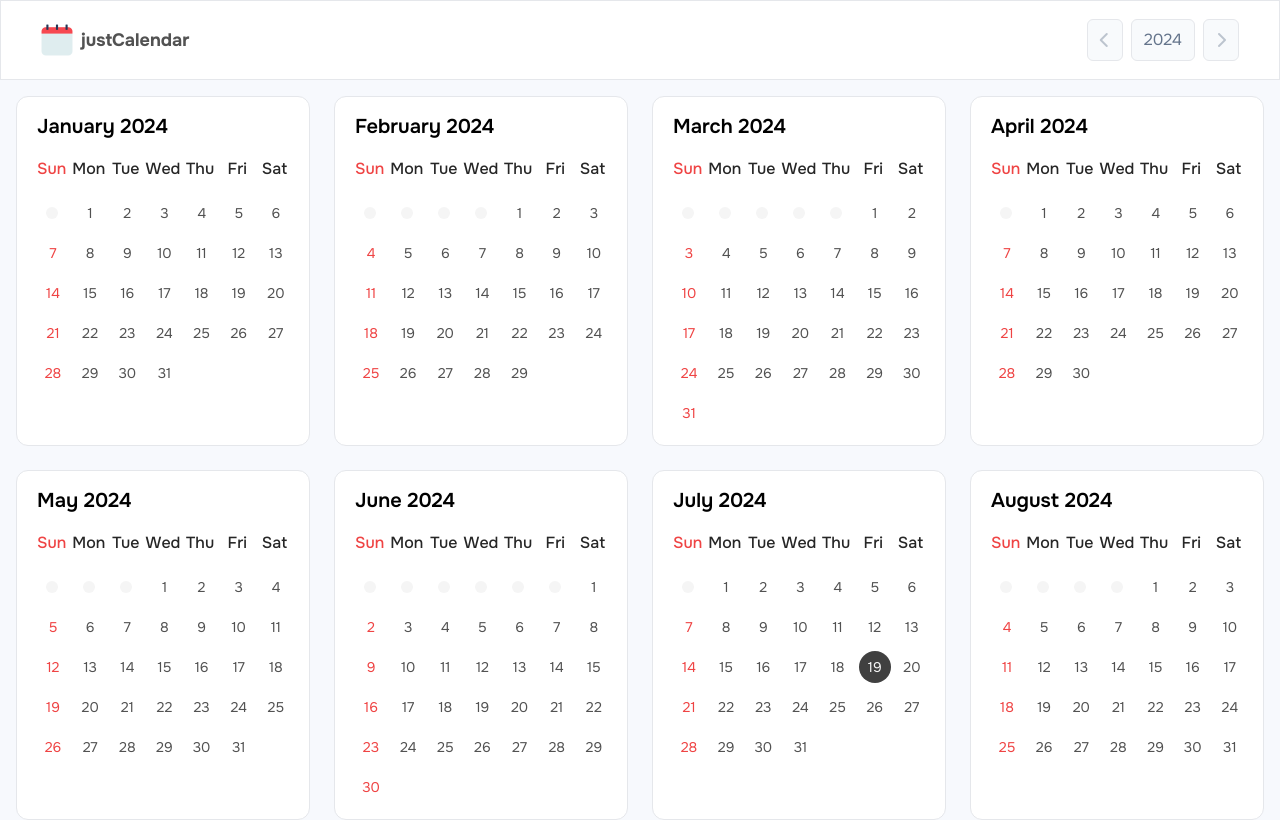
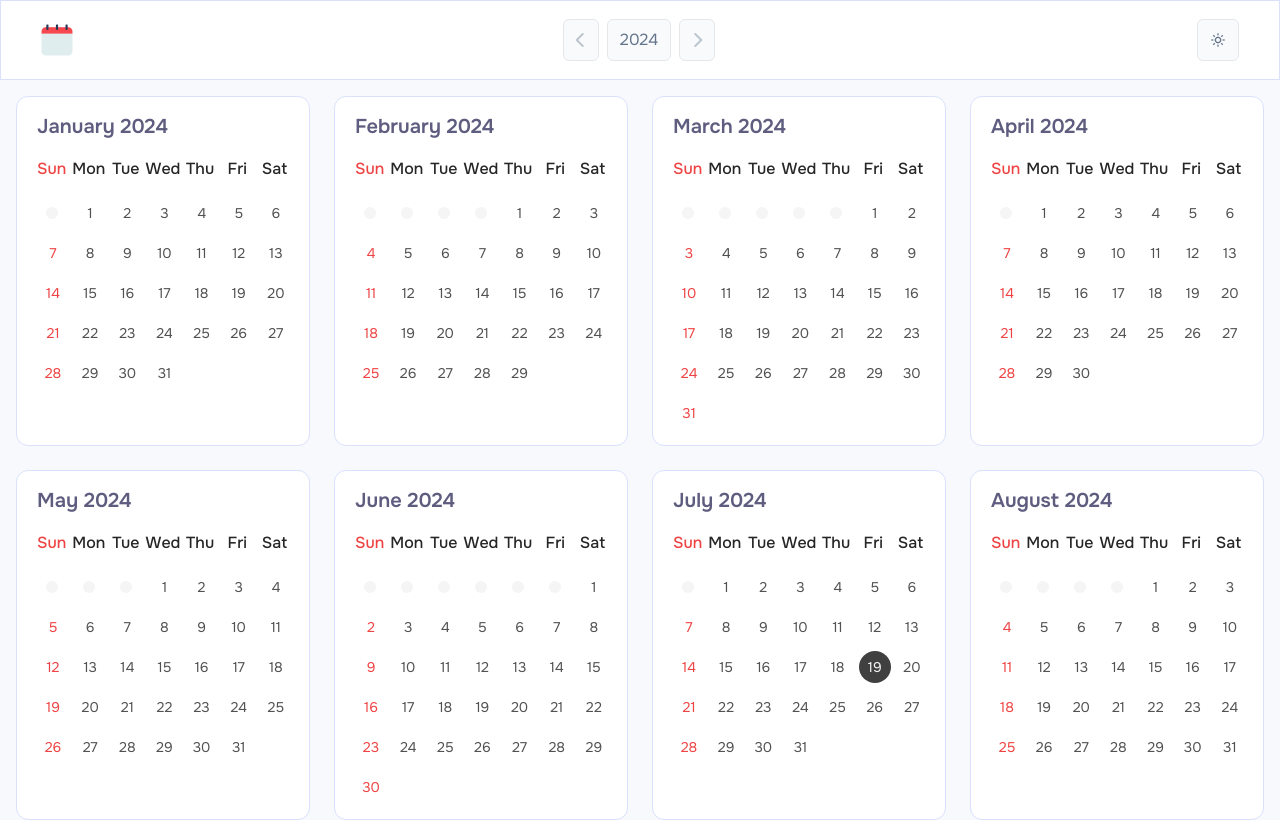
Before and after one commit to dwiwijaya/tanggaloka, a Vue app: page / in a window 1280 px wide. Shown: the top 820 px of the page. Built offline with nearby package versions, Linux system fonts and the light colour scheme.

Commit message:
feat: theme

```diff
--- a/package.json
+++ b/package.json
@@ -9,6 +9,7 @@
     "preview": "vite preview"
   },
   "dependencies": {
+    "@vueuse/core": "^10.11.0",
     "dayjs": "^1.11.12",
     "vue": "^3.4.31"
   },
--- a/src/App.vue
+++ b/src/App.vue
@@ -32,3 +32,6 @@ export default {
   }
 };
 </script>
+<style>
+@import url('https://unpkg.com/boxicons@2.1.4/css/boxicons.min.css');
+</style>
--- a/src/components/CalendarCard.vue
+++ b/src/components/CalendarCard.vue
@@ -1,10 +1,10 @@
 <template>
-    <div class="py-4 px-5 border rounded-xl bg-white">
-        <h2 class="text-xl font-semibold mb-4">{{ monthName }} {{ year }}</h2>
+    <div class="py-4 px-5 border rounded-xl bg-container border-stroke">
+        <h2 class="text-xl dark:text-neutral-300 font-semibold mb-4">{{ monthName }} {{ year }}</h2>
         <div class="grid grid-cols-7 gap-2">
-            <div v-for="day in daysOfWeek" :key="day" :class="day === 'Sun' ? '!text-red-500' : ''" class="font-medium mb-2 text-neutral-800 flex justify-center items-center">{{ day }}</div>
-            <div v-for="day in blankDays" :key="day" class="flex justify-center items-center"><span class="rounded-full w-3 h-3 bg-neutral-100"></span></div>
-            <div v-for="day in daysInMonth" :key="day" :class="[dayClasses(day), isToday(day), 'text-center !w-8 h-8 flex justify-center items-center text-neutral-600 text-sm']">
+            <div v-for="day in daysOfWeek" :key="day" :class="day === 'Sun' ? '!text-red-500' : ''" class="font-medium mb-2 text-neutral-800 dark:text-neutral-400 flex justify-center items-center">{{ day }}</div>
+            <div v-for="day in blankDays" :key="day" class="flex justify-center items-center"><span class="rounded-full w-3 h-3 bg-neutral-100 dark:bg-neutral-700"></span></div>
+            <div v-for="day in daysInMonth" :key="day" :class="[dayClasses(day), isToday(day), 'text-center !w-8 h-8 flex justify-center items-center text-neutral-600 dark:text-neutral-500 text-sm']">
                 {{ day }}
             </div>
         </div>
@@ -52,7 +52,7 @@ export default {
             };
         },
         isToday(day) {
-            return `${this.year}-${this.month + 1}-${day}` == this.today ? 'bg-neutral-700 !text-neutral-100 rounded-full' : '';
+            return `${this.year}-${this.month + 1}-${day}` == this.today ? 'bg-neutral-700 dark:bg-neutral-300 !text-neutral-100 dark:!text-neutral-600 rounded-full' : '';
         }
     },
 };
--- a/src/components/Header.vue
+++ b/src/components/Header.vue
@@ -1,26 +1,37 @@
 <template>
     <header>
-        <div class="flex items-center justify-between h-20 px-10 bg-white border border-b">
+        <div class="flex items-center justify-between h-20 px-4 lg:px-10 bg-container border border-b border-stroke">
             <div class="brand flex items-center gap-2">
                 <img class="w-8" src="../assets/logo.png" alt="" srcset="">
-                <p class="font-bold text-lg text-neutral-600">justCalendar</p>
+                <p class="font-bold text-lg text-neutral-600"></p>
             </div>
             <div class="flex gap-2">
                 <button @click="$emit('set-prev-year')" class="fad fa-chevron-left btn"></button>
                 <button class="btn" disabled>{{ year }}</button>
                 <button @click="$emit('set-next-year')" class="fad fa-chevron-right btn"></button>
             </div>
+            <button @click="toggleDarkMode()" class="group btn !p-3">
+                <i :class="iconClass" class="bx group-active:rotate-90 transition-all duration-300 ease-in-out"></i>
+            </button>
         </div>
     </header>
 </template>
-<script>
-export default {
-    props: {
-        year: {
-            type: Number,
-            required: true
-        }
+
+<script setup>
+import { ref, computed } from 'vue'
+import { useDark, useToggle } from "@vueuse/core"
+
+const props = defineProps({
+    year: {
+        type: Number,
+        required: true
     }
-}
+})
 
+const isDark = useDark()
+const toggleDarkMode = useToggle(isDark)
+
+const iconClass = computed(() => {
+    return isDark.value ? 'bx-moon' : 'bx-sun'
+})
 </script>
--- a/src/styles/style.css
+++ b/src/styles/style.css
@@ -4,15 +4,36 @@
 @tailwind components;
 @tailwind utilities;
 
+:root {
+  --foreground-color: rgb(94, 92, 127);
+  --background-color: rgb(247, 249, 253);
+  --container-color: rgb(255, 255, 255);
+  --primary-color: rgb(239 68 68);
+  --stroke-color: #d9e1fc;
+}
+
+.dark {
+  --foreground-color: rgb(159, 159, 159);
+  --background-color: rgb(34, 40, 49);
+  --container-color: rgb(42 48 58);
+  --primary-color: rgb(251, 149, 149);
+  --stroke-color: rgb(62, 68, 78);
+
+}
+
+body {
+  color: var(--foreground-color);
+  background: var(--background-color);
+
+}
+
 *{
   font-family: "Onest", sans-serif;
-}
-body{
-  background-color: rgb(247, 249, 253);
+  transition: all .2s ease-in-out;
 }
 
 @layer components {
   .btn{
-    @apply px-3 py-2 flex items-center justify-center bg-slate-50 text-slate-500 border rounded-md hover:text-slate-700
+    @apply px-3 py-2 flex items-center justify-center bg-slate-50 text-slate-500 border rounded-md hover:text-slate-700 dark:bg-gray-700 dark:text-slate-300 dark:border-stroke dark:hover:text-slate-200
   }
 }
--- a/tailwind.config.js
+++ b/tailwind.config.js
@@ -1,10 +1,18 @@
 module.exports = {
+  darkMode: 'selector',
   content: [
     "./index.html",
     "./src/**/*.{vue,js,ts,jsx,tsx}",
   ],
   theme: {
-    extend: {},
+    extend: {
+      colors: {
+        background: 'var(--background-color)',
+        container: 'var(--container-color)',
+        stroke: 'var(--stroke-color)',
+        primary: 'var(--primary-color)',
+      },
+    }
   },
   plugins: [],
 };
```
